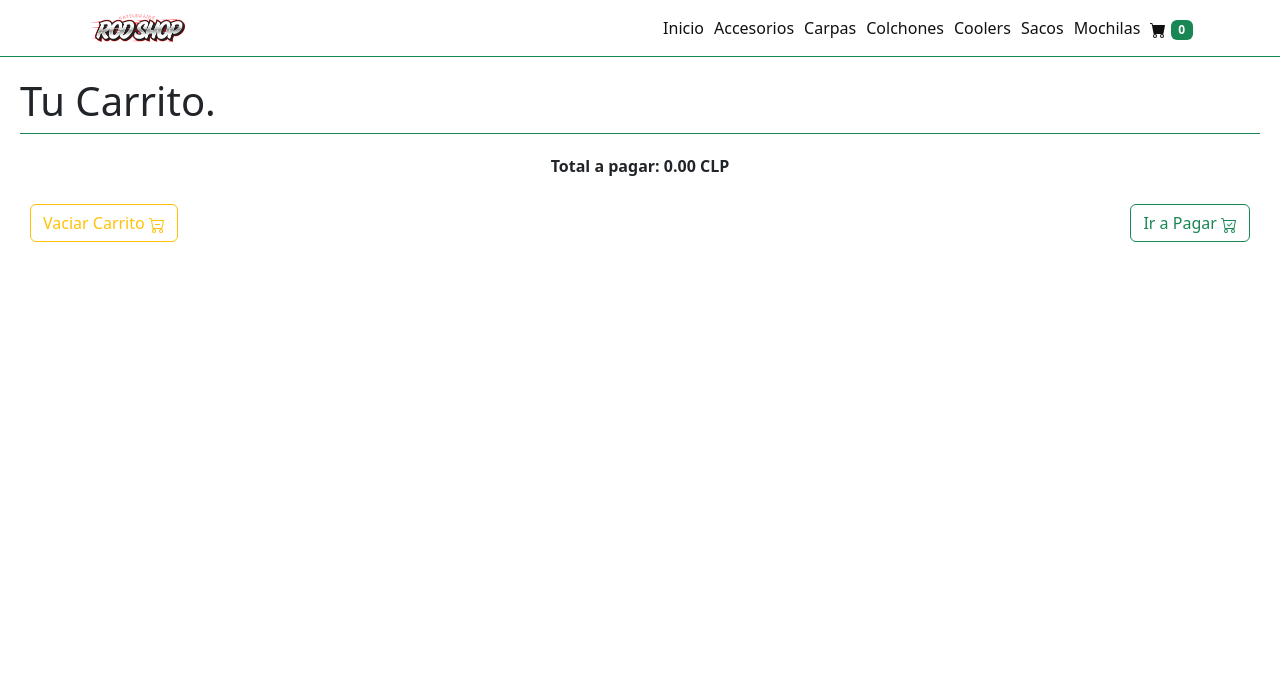
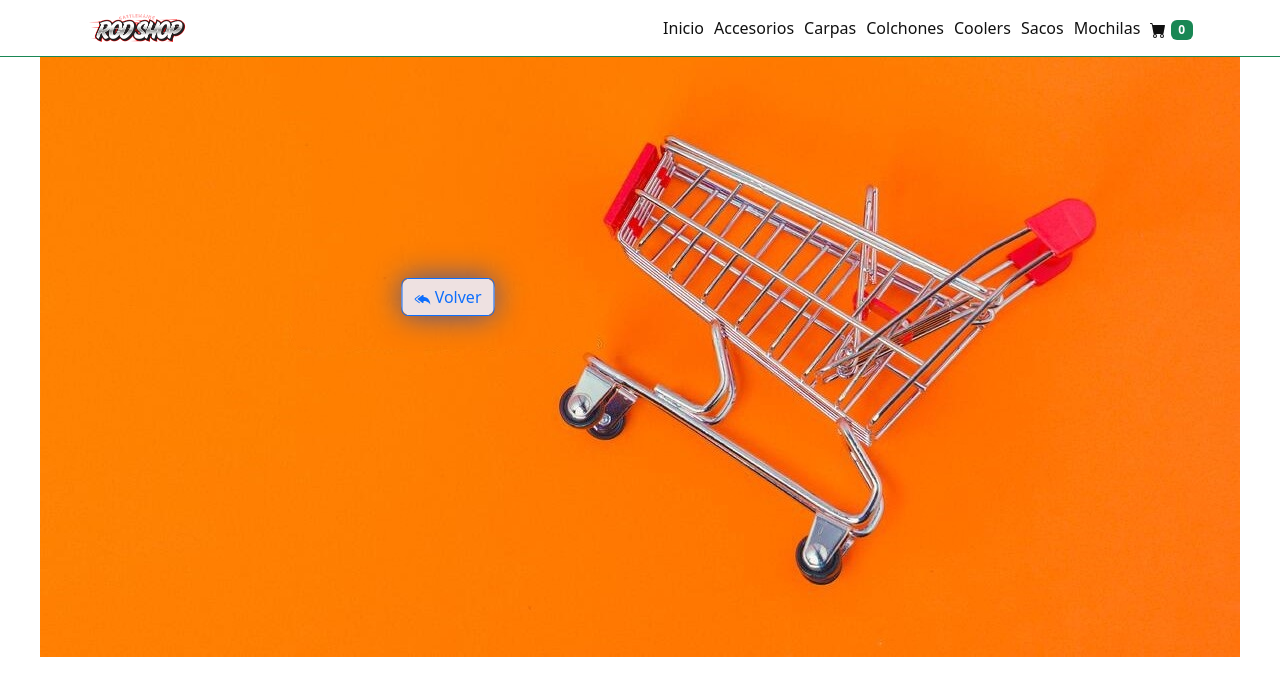
Before and after one commit to miguelrod2203/tienda-rod, a React (Create React App) app: page /cart in a window 1280 px wide. Shown: the top 696 px of the page. Built offline with nearby package versions, Linux system fonts and the light colour scheme.

Commit message:
resolviendo detalles de vista en secciones

```diff
--- a/src/components/BannerInicio/BannerInicio.css
+++ b/src/components/BannerInicio/BannerInicio.css
@@ -22,5 +22,5 @@
     left: 50%;
     transform: translate(-50%, -50%);
     border-radius: 10px;
-    box-shadow: 0px 0px 30px rgba(252, 252, 252, 0.8);
+    box-shadow: 0px 0px 30px rgba(17, 139, 48, 0.3);
 }
--- a/src/components/Cart/Cart.css
+++ b/src/components/Cart/Cart.css
@@ -28,3 +28,22 @@
 .container-carrito .footer-carrito {
     padding: 10px;
 }
+
+.carrito-vacio {
+    display: flex;
+    justify-content: center;
+    position: relative;
+}
+.carrito-vacio img {
+    width: 100%;
+    margin: auto;
+}
+.botonVolver {
+    position: absolute;
+    background-color: rgb(238, 225, 225);
+    top: 40%;
+    left: 35%;
+    transform: translate(-50%, -50%);
+    border-radius: 10px;
+    box-shadow: 0px 0px 30px rgba(29, 79, 187, 0.8);
+}
--- a/src/components/Cart/Cart.js
+++ b/src/components/Cart/Cart.js
@@ -2,6 +2,7 @@ import { useContext } from 'react'
 import { CartContex } from '../../context/CartContext'
 import './Cart.css'
 import { CartConProductos } from './CartConProductos'
+import { CartVacio } from './CartVacio'
 
 
 
@@ -10,10 +11,9 @@ export const Cart = () => {
     const { cart } = useContext(CartContex)
 
     if (cart.length === 0) {
-        <div>
-            <h2>Tu Carrito esta vacio.</h2>
-            <br/>
-        </div>
+        return (
+            <CartVacio />
+        )
     }
 
     return (
--- /dev/null
+++ b/src/components/Cart/CartVacio.js
@@ -0,0 +1,17 @@
+import { Volver } from '../Volver/Volver'
+
+
+export const CartVacio = () => {
+
+    return (
+        <div className='carrito-vacio'>
+            <div>
+                <img src='../../imagenes/carritovacio1.jpg' alt='carritovacio' />
+            </div>
+            <div className='botonVolver'>
+                <Volver />
+            </div>
+
+        </div>
+    )
+}
--- /dev/null
+++ b/src/components/IrAComprar/IrAComprar.css
@@ -0,0 +1,3 @@
+.boton_a_comprar Button {
+    margin: 0px;
+}
--- /dev/null
+++ b/src/components/IrAComprar/IrAComprar.js
@@ -0,0 +1,23 @@
+import { Button } from "react-bootstrap"
+import { useNavigate } from "react-router-dom"
+import { BsEmojiHeartEyes } from "react-icons/bs";
+import './IrAComprar.css'
+
+
+
+export const IrAComprar = () => {
+
+    const navigate = useNavigate()
+
+    const handelAComprar = () => {
+        navigate("/cart")
+    }
+
+    return (
+        <div className="boton_a_comprar d-grid">
+            <Button  variant="outline-success" className="btn justify-content-md-center" onClick={handelAComprar}>
+                Ir a Comprar <BsEmojiHeartEyes />
+            </Button>
+        </div>
+    )
+}
--- a/src/components/ItemCount/ItemCount.js
+++ b/src/components/ItemCount/ItemCount.js
@@ -11,19 +11,17 @@ export const ItemCount = ( { item, cantidad, setCantidad, handleAgregar } ) => {
         if (cantidad < StockProducto){
             setCantidad(cantidad + 1)
         } else {
-            alert('Te has acabado el Stock de este producto.')
+            alert('Stock maximo producto alcanzado.')
         }
     }
 
     const handleRestar = () => {
-        if (cantidad > 0) {
+        if (cantidad > 1) {
             setCantidad(cantidad - 1)
         } else {
-            alert('No puedes tener valores negativos.')
+            alert('No se admiten valores negativos.')
         }
     }
-
-
 
     return (
         <div className="contenedorContador">
@@ -31,9 +29,21 @@ export const ItemCount = ( { item, cantidad, setCantidad, handleAgregar } ) => {
                 <p><b>Sub total : {item.precio * cantidad} CLP</b></p>
             </div>
             <div className='btn btn-group'>
-                <button className=" btn btn-danger" onClick={handleRestar}> - </button>
+
+                <button
+                    className={cantidad <= 1 ? " btn btn-danger" : " btn btn-primary"}
+                    onClick={handleRestar}>
+                        -
+                </button>
+
                 <button className=" btn btn-secundary" disabled>{cantidad}</button>
-                <button className=" btn btn-success" onClick={handleSumar}> + </button>
+
+                <button
+                    className={cantidad === StockProducto ? " btn btn-danger" : " btn btn-success"}
+                    onClick={handleSumar}>
+                        +
+                </button>
+
             </div>
             <div className="boton_agregar d-grid">
                 <Button  variant="outline-success" className="btn justify-content-md-center" onClick={handleAgregar}>
--- a/src/components/ItemDetail/ItemDetail.js
+++ b/src/components/ItemDetail/ItemDetail.js
@@ -1,6 +1,6 @@
 import { useContext, useState } from "react"
-import { Link } from "react-router-dom"
 import { CartContex } from "../../context/CartContext"
+import { IrAComprar } from "../IrAComprar/IrAComprar"
 import { ItemCount } from "../ItemCount/ItemCount"
 import { Volver } from "../Volver/Volver"
 
@@ -20,7 +20,6 @@ export const ItemDetail = ( { item } ) => {
 
         agregarAlCarrito(newItem)
     }
-
 
     return (
         <div key={item.id}>
@@ -42,17 +41,18 @@ export const ItemDetail = ( { item } ) => {
                     <p>Dimensiones: {item.dimensiones}</p>
                     <p>Capacidad: {item.capacidad}</p>
                     <p>Peso: {item.peso}</p>
-                    <p>Disponibles: {item.stock} unidades</p>
+                    <p>Disponibles: {item.stock } und</p>
                 </div>
                 <div className="col-md-4 detalle_producto" >
 
                     {
                         isInCart(item.id)
-                            ? <Link to="/cart" className="btn btn-success">Ir a Comprar</Link>
+                            ? <IrAComprar />
                             :
                             <ItemCount item ={item} cantidad={cantidad} setCantidad={setCantidad} handleAgregar={handleAgregar} />
                     }
-                    <br/><br/> <Volver />
+                    <br/>
+                    <Volver />
                 </div>
 
             </div>
--- a/src/helpers/pedirDatos.js
+++ b/src/helpers/pedirDatos.js
@@ -5,7 +5,7 @@ export const pedirDatos = () => {
     return new Promise((resolve, reject) => {
        setTimeout(()=>{
            resolve(MOCK_DATA)
-       }, 1500)
+       }, 1000)
 
    })
 }
@@ -25,7 +25,7 @@ export const pedirItemPorId = (id) => {
                     error: 'Producto no encontrado.'
                 })
            }
-       }, 500)
+       }, 1000)
 
    })
 }
```
Also changed, not shown: public/imagenes/carritovacio1.jpg (added).
